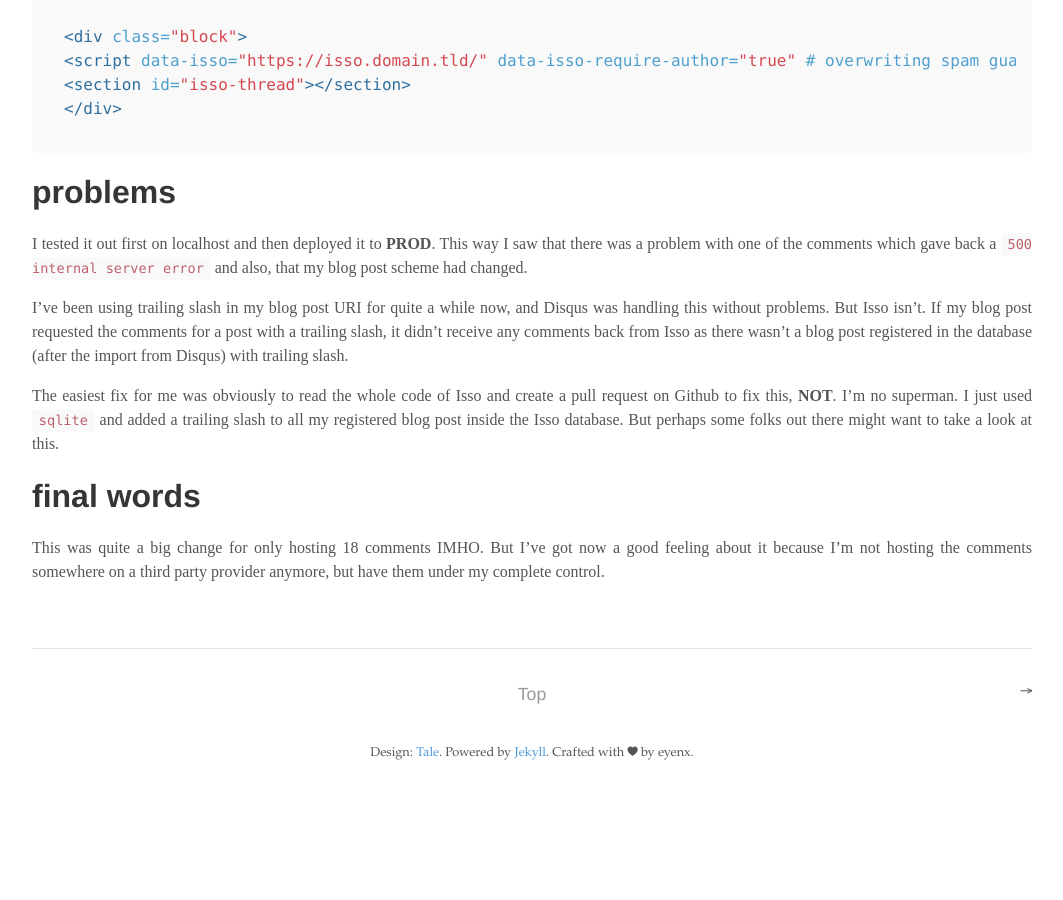
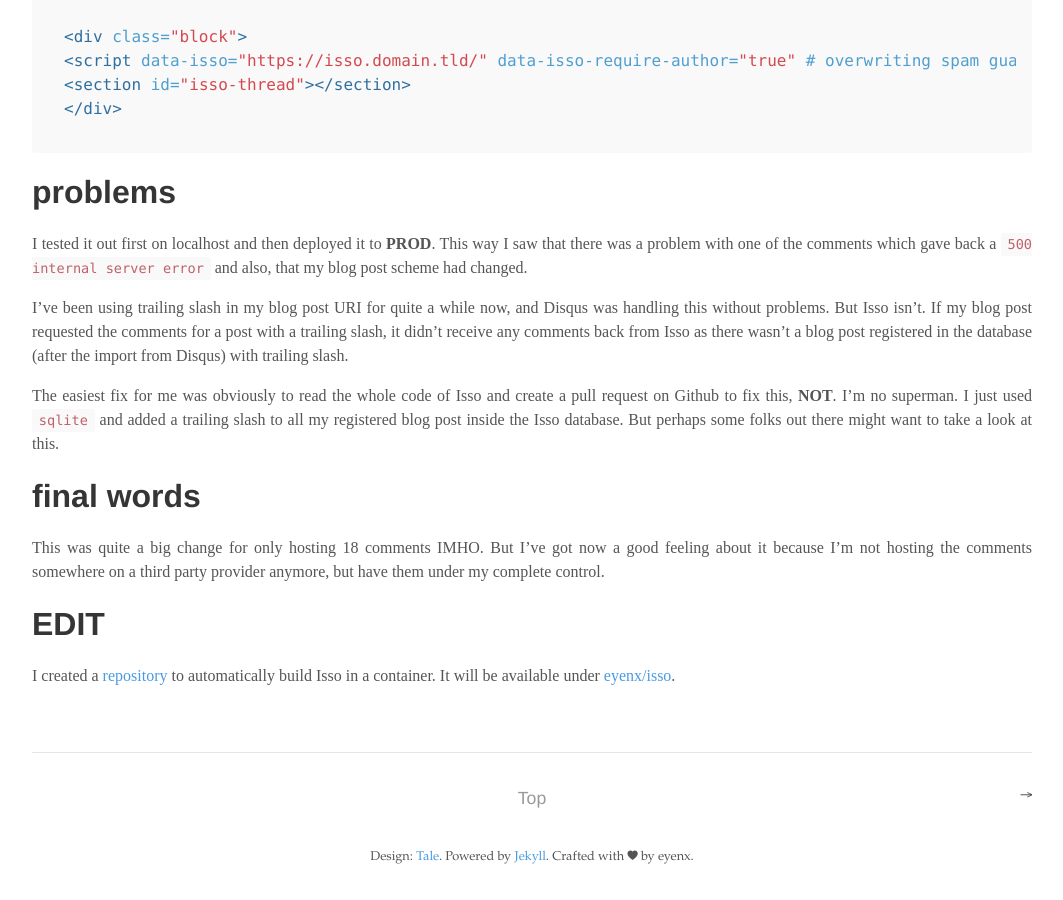
Before and after one commit to eyenx/blog, a Jekyll site: the page built from src/_posts/2020-05-28-migrating-from-disqus-to-isso.md, in a window 1280 px wide and 900 px high, scrolled down 4163 px. Shown: the whole window, without its empty margins (108-1171 px from the left). Built offline with Jekyll 4.4.1, drawn with Linux system fonts in a browser that asks for light colours; comment, search, counter and statistics services are not loaded; before the commit the page ends 4959 px from its top, so only the background shows below that.

Commit message:
add edit

```diff
--- a/src/_posts/2020-05-28-migrating-from-disqus-to-isso.md
+++ b/src/_posts/2020-05-28-migrating-from-disqus-to-isso.md
@@ -181,3 +181,8 @@ The easiest fix for me was obviously to read the whole code of Isso and create a
 # final words
 
 This was quite a big change for only hosting 18 comments IMHO. But I've got now a good feeling about it because I'm not hosting the comments somewhere on a third party provider anymore, but have them under my complete control.
+
+
+# EDIT
+
+I created a [repository](https://github.com/eyenx/docker-isso) to automatically build Isso in a container. It will be available under [eyenx/isso](https://hub.docker.com/r/eyenx/isso).
```
